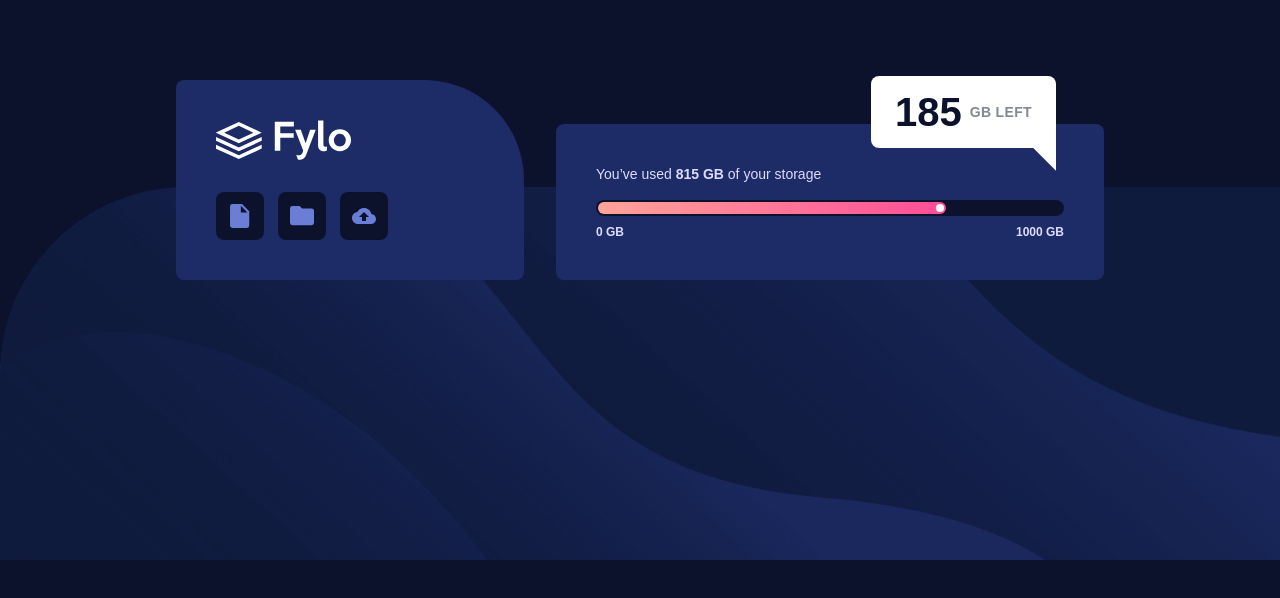
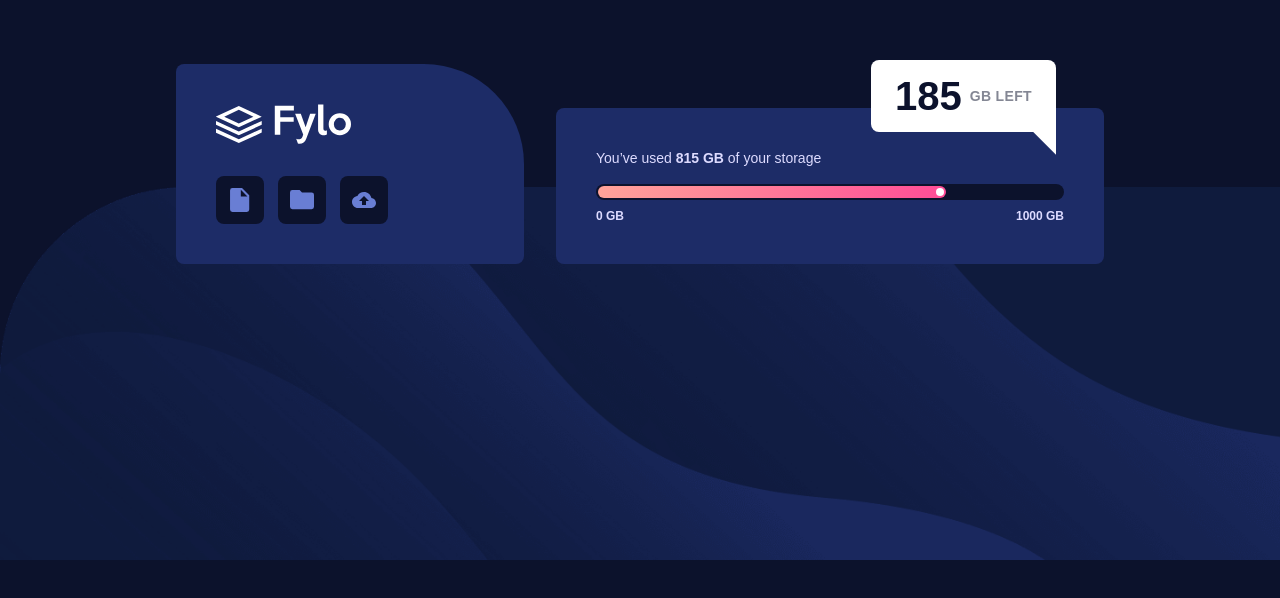
Before and after one commit to wendyhamel/fmFyloDataStorageComponent, a plain HTML site: page index.html in a window 1280 px wide. Shown: the part 240-838 px from the top of the page. Drawn offline with nearby package versions, Linux system fonts and the light colour scheme; a web font is replaced by a local one.

Commit message:
placement elements

```diff
--- a/index.html
+++ b/index.html
@@ -17,12 +17,12 @@
   <script src="src/tailwind.config.js"></script>
 
 </head>
-<body class="antialiased bg-blue-darkest min-h-screen md-grid md:place-items-center">
+<body class="antialiased bg-blue-darkest min-h-screen">
   <picture>
     <source srcset="./images/bg-desktop.png" media="(min-width: 768px)">
     <img class="absolute w-full h-full object-cover inset-0 md:inset-x-0 md:bottom-0 lg:h-auto lg:mt-auto 2xl:h-full" src="./images/bg-mobile.png" alt="blue wave background image">
   </picture>
-  <main class="relative mt-32 mx-6 space-y-4 max-w-screen-lg md:mx-auto md:space-x-0 md:flex md:gap-8 md:justify-center md:mt-80 md:px-12">
+  <main class="relative mt-32 mx-6 space-y-4 max-w-screen-lg md:mx-auto md:space-x-0 md:flex md:gap-8 md:justify-center md:mt-72 md:pt-4 md:px-12">
     <section class="bg-blue-dark p-10 rounded-tl-lg rounded-b-lg rounded-tr-[100px] md:pr-32">
       <img class="col-span-full" src="./images/logo.svg" alt="Fylo logo">
       <div class="flex gap-3.5 mt-8 md:pr-2">
```
